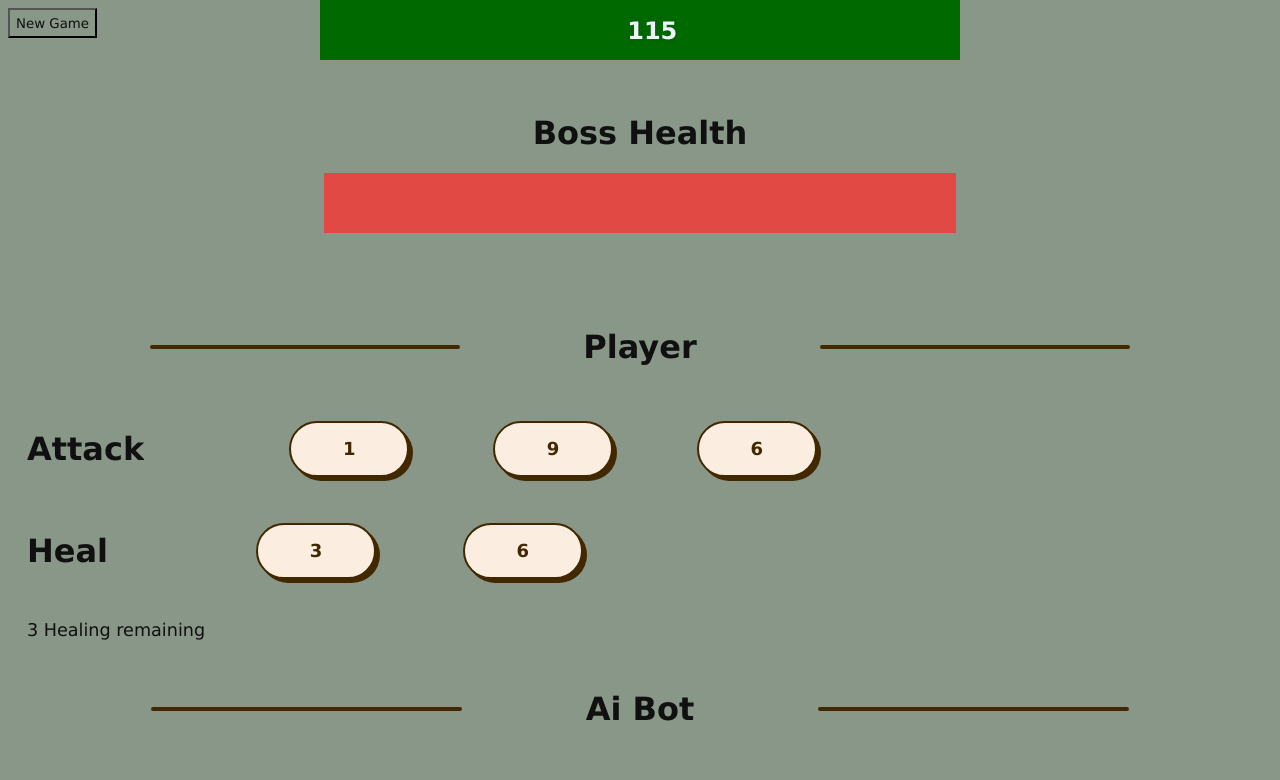
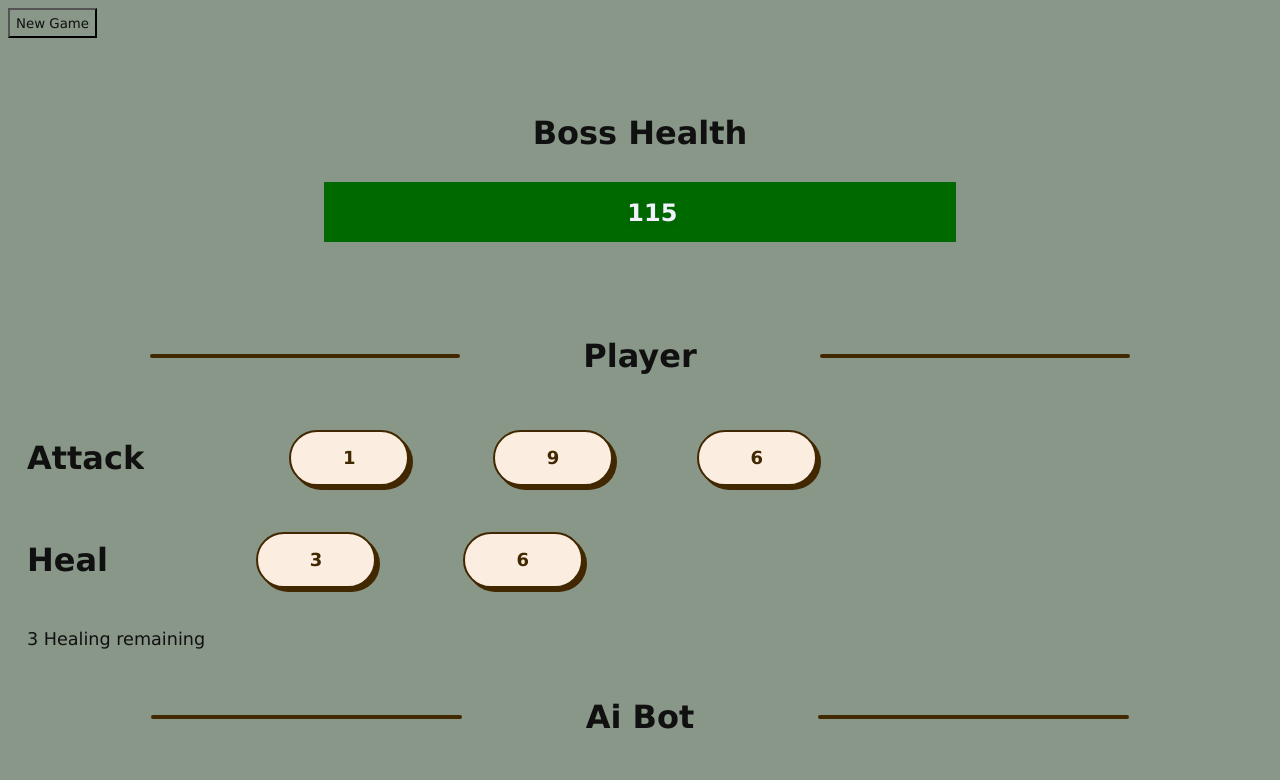
Before and after one commit to IMohammedNasr/Fight-The-Boss, a plain HTML site: page index.html in a window 1280 px wide. Shown: the top 780 px of the page. Drawn offline with Linux system fonts and the light colour scheme.

Commit message:
Update index.html

```diff
--- a/index.html
+++ b/index.html
@@ -15,9 +15,11 @@
     <button onClick="startGame()" style="height: 30px; cursor: pointer;">New Game</button>
     <!-- Health Bar -->
     <h1>Boss Health</h1>
-    <p id="Boss-Health">100</p>
-    <div class="health-bar red"></div>
-    <div class="health-bar green" id="green-health"></div>
+    <div class="health-container">
+        <p id="Boss-Health">100</p>
+        <div class="health-bar red"></div>
+        <div class="health-bar green" id="green-health"></div>
+    </div>
 
     <div class="details-container">
         <!-- AI Bot  -->
```
